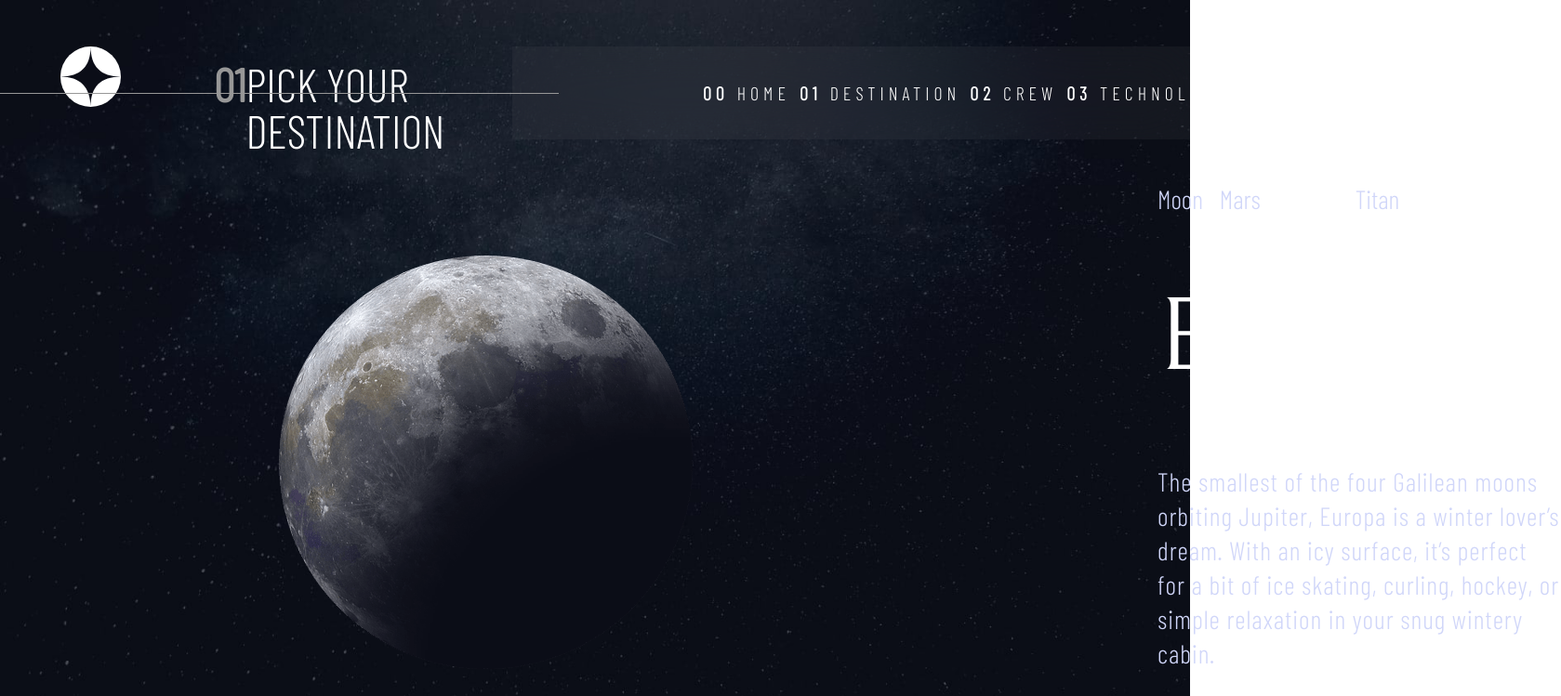
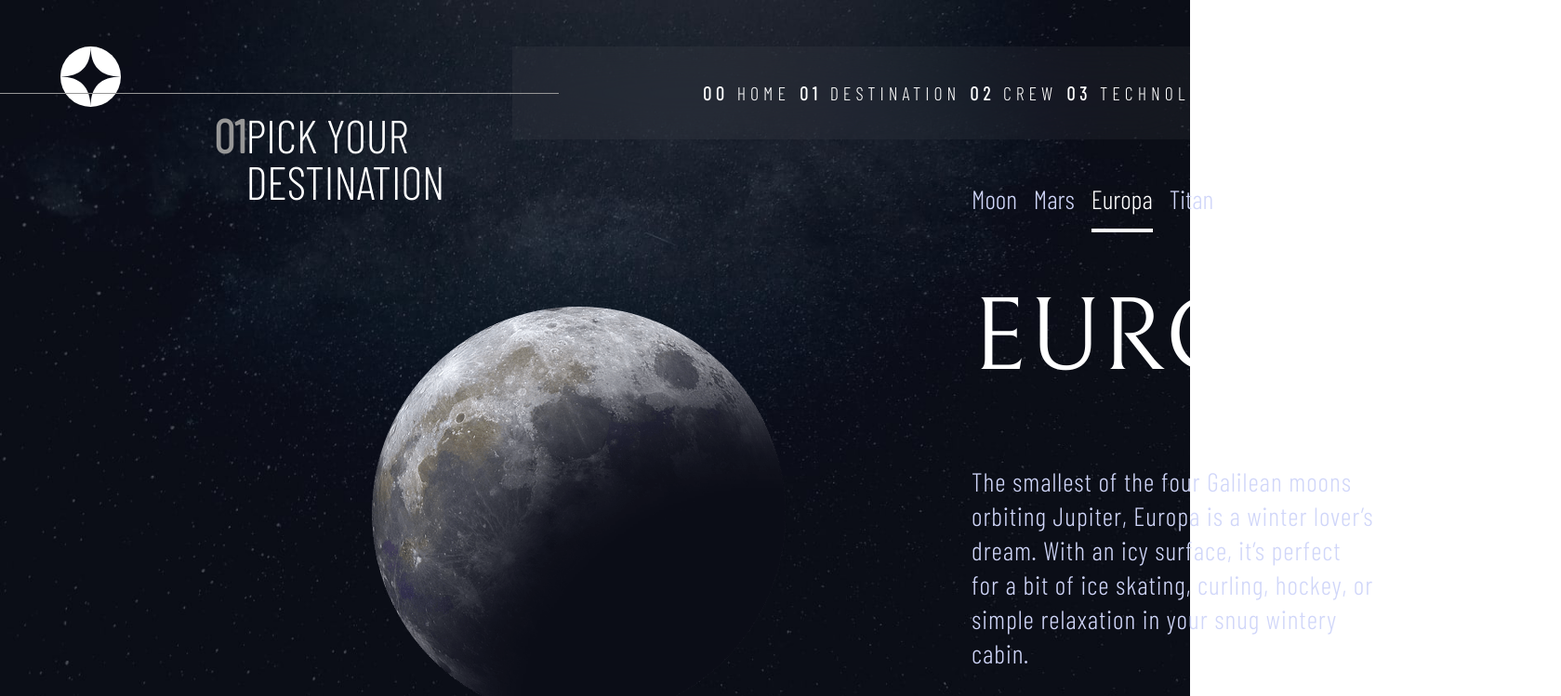
Before and after one commit to RominM/space-tourisme, a React (Create React App) app: page /destination/Europa in a window 1280 px wide. Shown: the top 749 px of the page at 93% size, 1679 px wide, since content can reach past the window. Built offline with nearby package versions, Linux system fonts and the light colour scheme.

Commit message:
style: :lipstick: style of destination planet

```diff
--- a/src/style/sass/6_Pages/destination.scss
+++ b/src/style/sass/6_Pages/destination.scss
@@ -26,14 +26,14 @@
   .destination-title {
     display: flex;
     justify-content: space-around;
-    width: 40%;
-    margin: 0 200px 100px 230px;
+    width: 50%;
+    margin: 100px 230px;
   }
   img {
-    margin: 10px 300px;
+    padding: 10px 0 0 400px;
   }
   &_aside {
-    width: 42%;
+    width: 70%;
     height: 700px;
     margin: 200px;
     margin-top: 500px;
```
